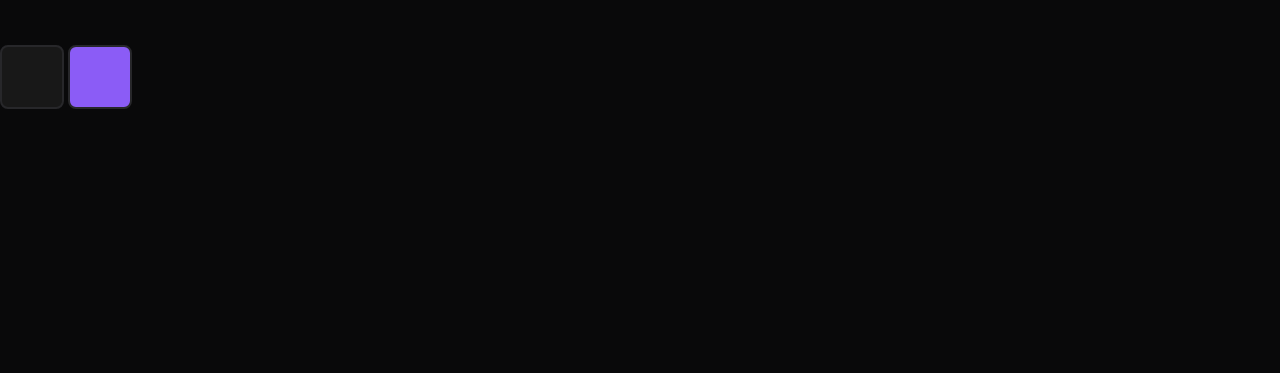
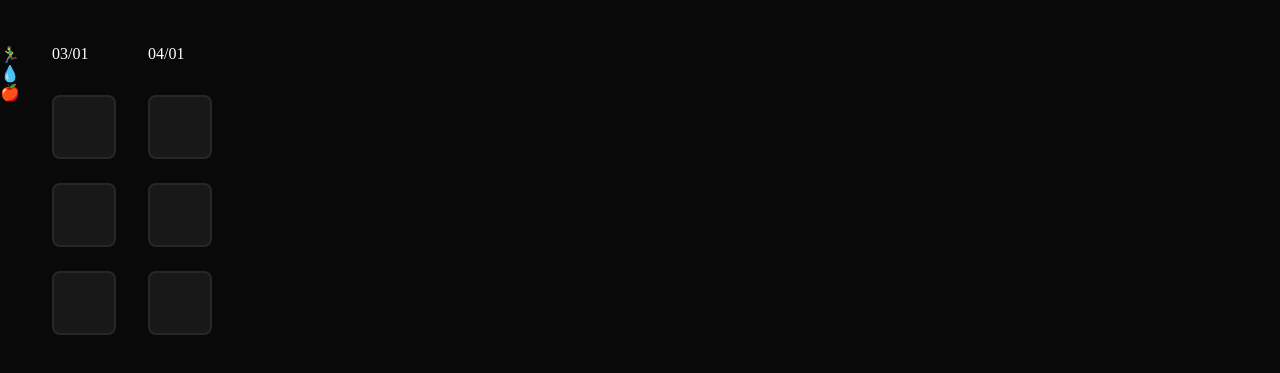
Before and after one commit to Anderson-Andy-Correa/HTML-CSS-JavaScript, a plain HTML site: page RocketSeat/nlw-Setup_2023/index.html in a window 1280 px wide. Shown: the part 135-508 px from the top of the page. Drawn offline with Linux system fonts and the light colour scheme.

Commit message:
Atualização da aula 02

```diff
--- a/RocketSeat/nlw-Setup_2023/index.html
+++ b/RocketSeat/nlw-Setup_2023/index.html
@@ -24,7 +24,31 @@
       </button>
     </header>
 
-    <input type="checkbox" />
-    <input type="checkbox" checked/>
+    <form>
+      <div class="habits">
+        <div class="habit">🏃‍♂️</div>
+        <div class="habit">💧</div>
+        <div class="habit">🍎</div>
+      </div>
+
+      <div class="days">
+        <div class="day">
+          <div >03/01</div>
+          <input type="checkbox" name="run">
+          <input type="checkbox" name="water">
+          <input type="checkbox" name="food">
+        </div>
+      </div>
+
+      <div class="days">
+        <div class="day">
+          <div >04/01</div>
+          <input type="checkbox" name="run">
+          <input type="checkbox" name="water">
+          <input type="checkbox" name="food">
+        </div>
+      </div>
+
+    </form>
   </body>
 </html>
--- a/RocketSeat/nlw-Setup_2023/style.css
+++ b/RocketSeat/nlw-Setup_2023/style.css
@@ -33,6 +33,28 @@ button {
   line-height: 125%;
 }
 
+form{
+  display: flex;
+}
+
+.days{
+  display: flex;
+  gap: 48px;
+  margin-left: 32px;
+}
+
+.day{
+  display: flex;
+  flex-direction: column;
+  gap: 24px;
+}
+
+.day div{
+  margin-bottom: 8px;
+
+
+}
+
 input{
   appearance: none;
   -webkit-appearance: none;
@@ -46,9 +68,11 @@ input{
   background-color: #181818;
 }
 
+/* PSEUDO SELECTOR */
 input:checked {
   background-color: #8b5cf6;
   /* tailwind/violet/400 */
+  border: 2px solid #a78bfa;
 
 
 }
```
